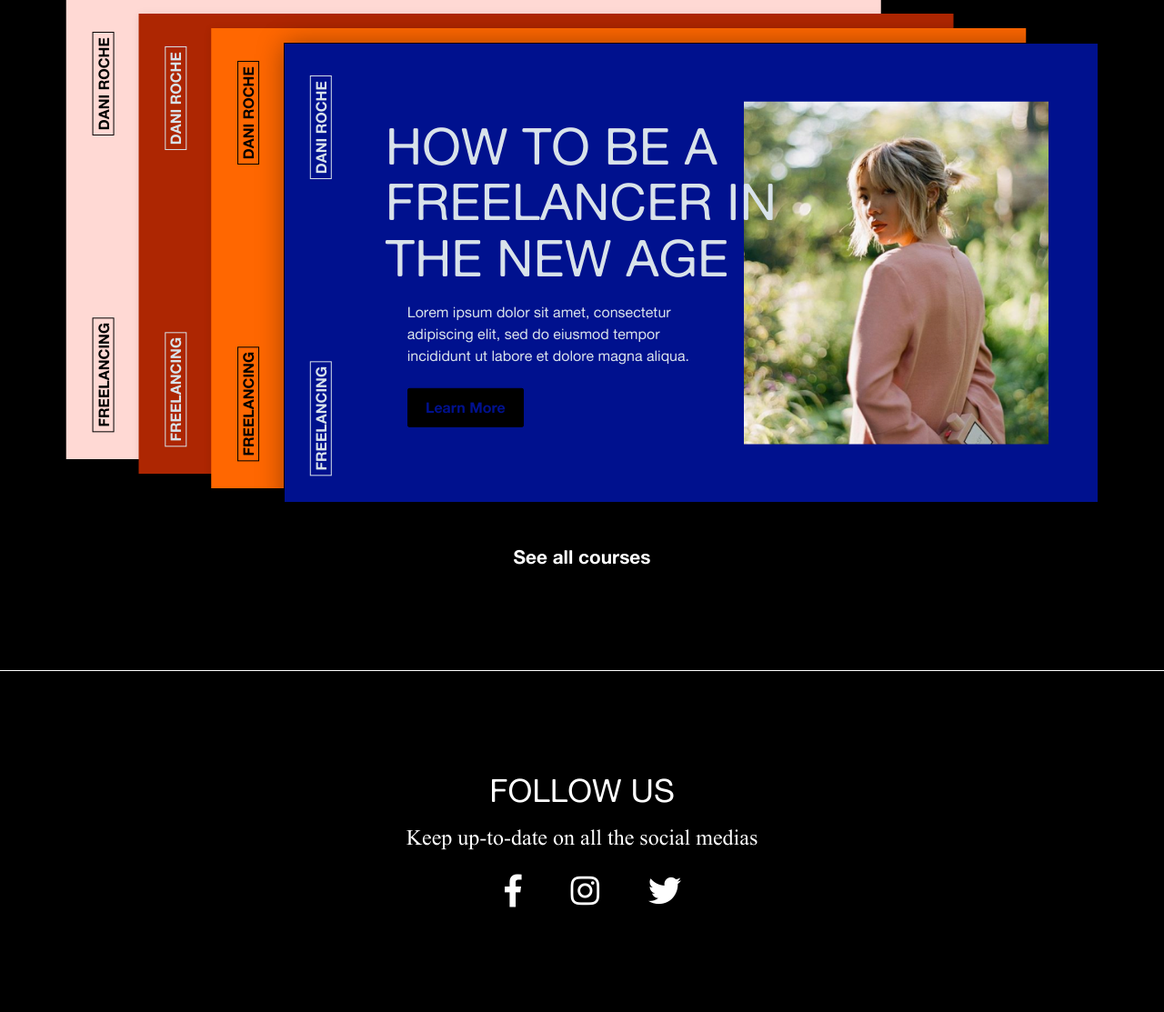
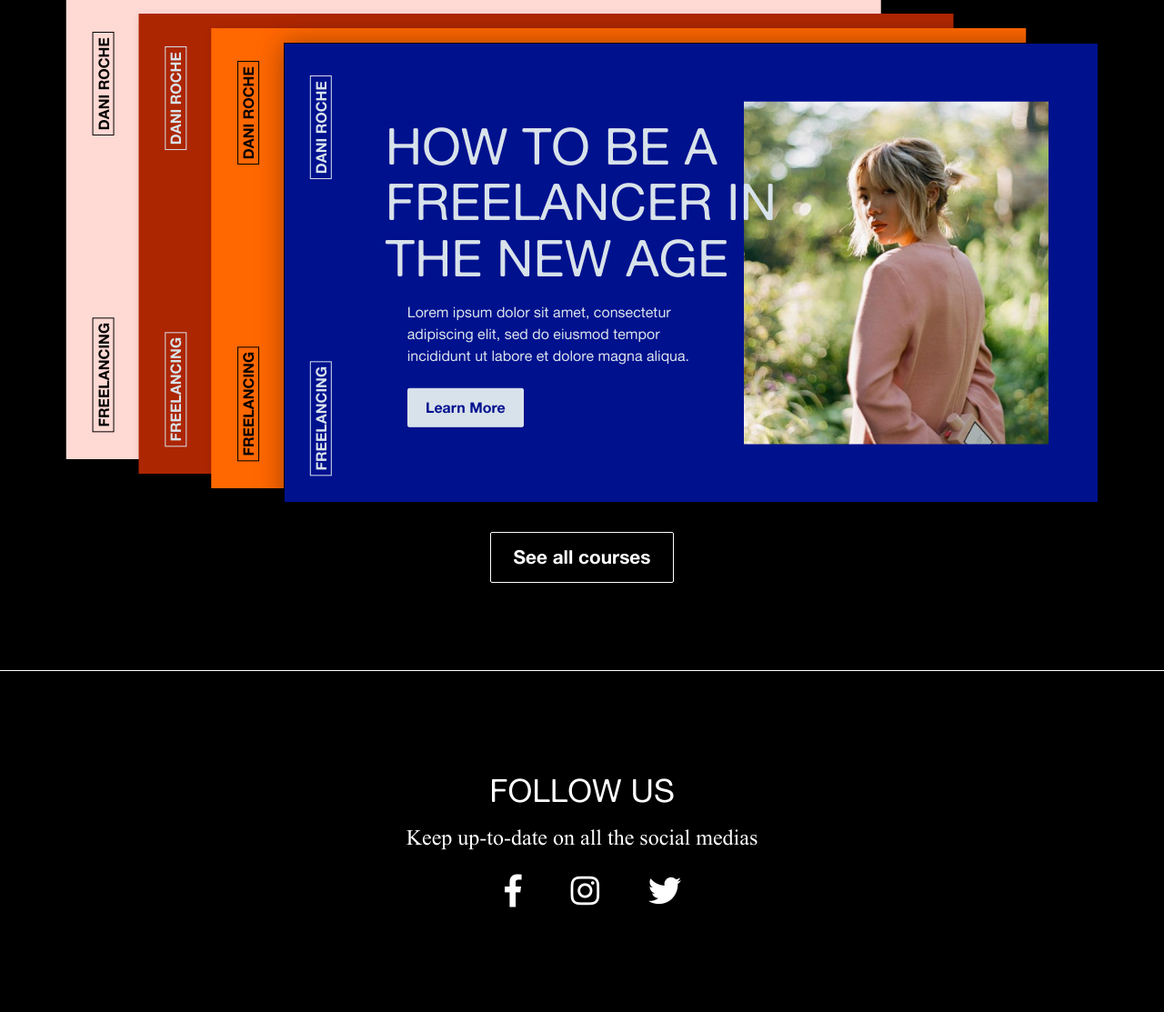
Before and after one commit to alanallday/schoolsources, a PHP site: page /blog.php in a window 1280 px wide. Shown: the part 4933-6046 px from the top of the page at 91% size. Run offline with PHP 8.4, Linux system fonts and the light colour scheme; some libraries are stand-ins or nearby versions.

Commit message:
css featured courses

```diff
--- a/sass/modules/_featured-courses.scss
+++ b/sass/modules/_featured-courses.scss
@@ -8,9 +8,9 @@
 	}
 
 	.btn-primary {
-		background: $color;
-		color: $color2;
-		border-color: $color;
+		background: $color !important;
+		color: $color2 !important;
+		border-color: $color !important;
 	}
 }
 
@@ -36,8 +36,8 @@ footer#global {
 		}
 
 		.main-cta .btn-secondary {
-			color: $white;
-			border-color: $white;
+			color: $white !important;
+			border-color: $white !important;
 		}
 	}
 }
```
Also changed, not shown: stylesheets/style.css.
